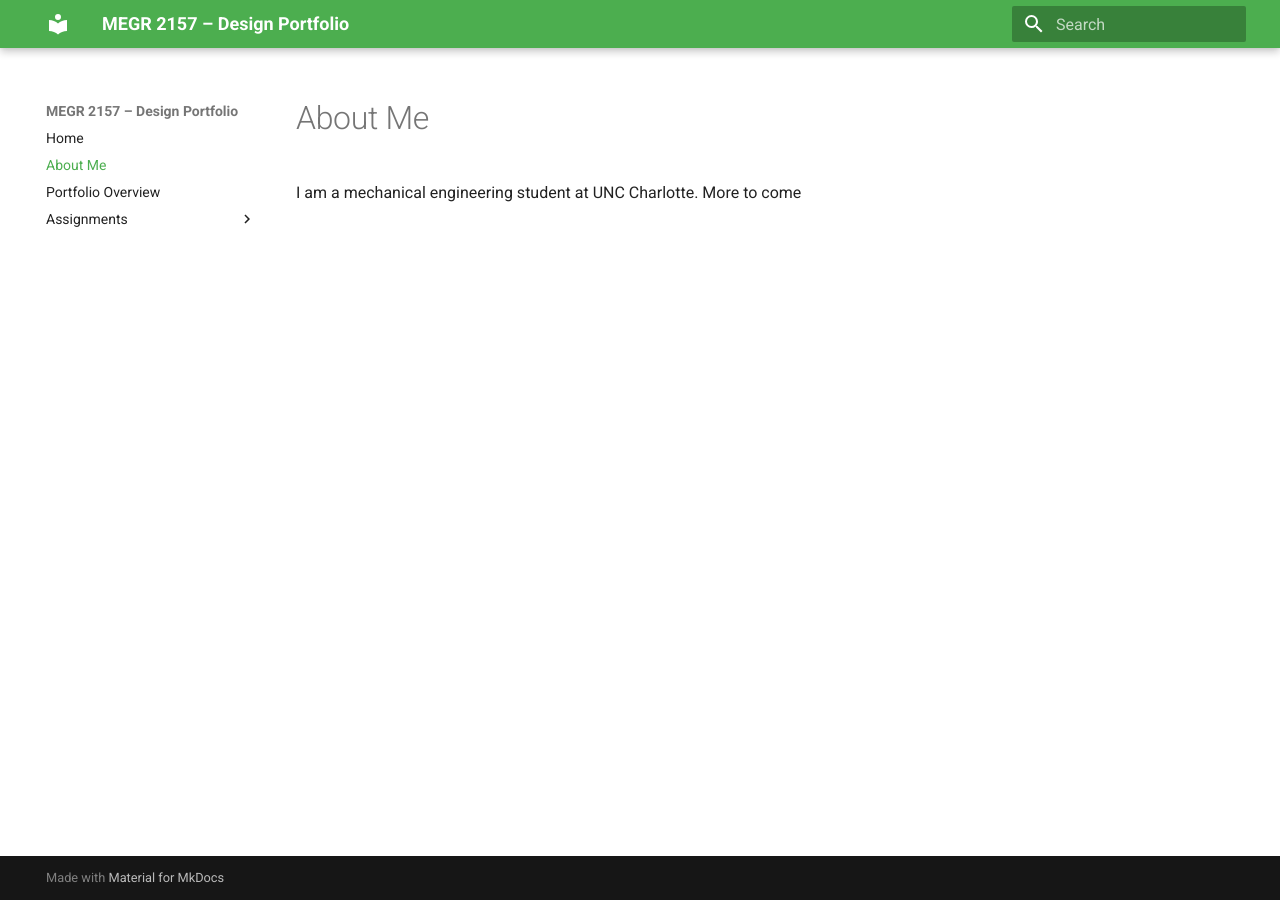
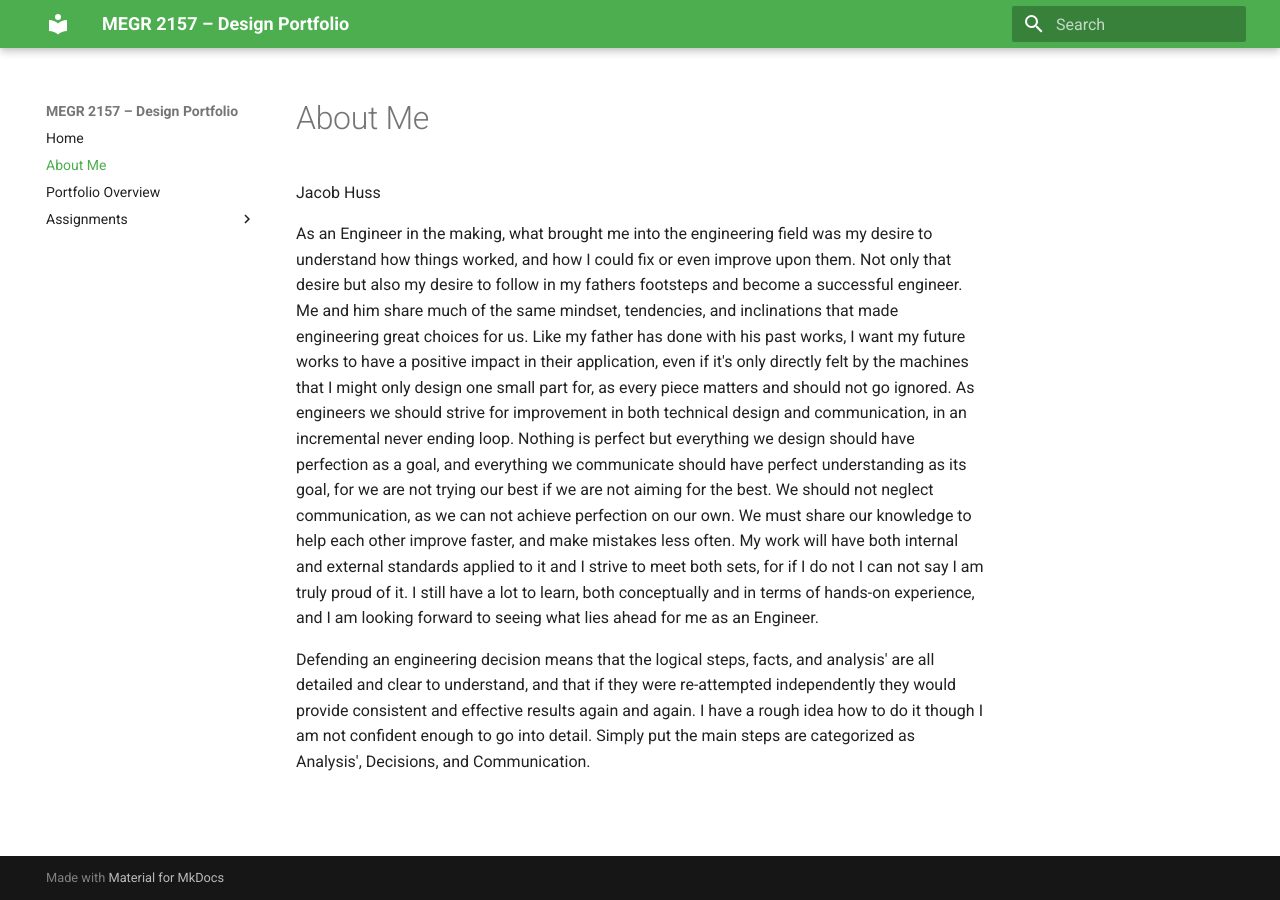
Before and after one commit to jhuss6/Jacob-Huss-s-MEGR2156-Portfolio, an MkDocs documentation site: the page built from docs/aboutme/index.md, in a window 1280 px wide. Built offline with MkDocs 1.6.1 and Material for MkDocs 9.7.7, drawn with Linux system fonts in a browser that asks for light colours.

Commit message:
Update index.md

```diff
--- a/docs/aboutme/index.md
+++ b/docs/aboutme/index.md
@@ -1,2 +1,6 @@
 #About Me
-I am a mechanical engineering student at UNC Charlotte. More to come
+Jacob Huss
+
+As an Engineer in the making, what brought me into the engineering field was my desire to understand how things worked, and how I could fix or even improve upon them. Not only that desire but also my desire to follow in my fathers footsteps and become a successful engineer. Me and him share much of the same mindset, tendencies, and inclinations that made engineering great choices for us. Like my father has done with his past works, I want my future works to have a positive impact in their application, even if it's only directly felt by the machines that I might only design one small part for, as every piece matters and should not go ignored. As engineers we should strive for improvement in both technical design and communication, in an incremental never ending loop. Nothing is perfect but everything we design should have perfection as a goal, and everything we communicate should have perfect understanding as its goal, for we are not trying our best if we are not aiming for the best. We should not neglect communication, as we can not achieve perfection on our own. We must share our knowledge to help each other improve faster, and make mistakes less often. My work will have both internal and external standards applied to it and I strive to meet both sets, for if I do not I can not say I am truly proud of it. I still have a lot to learn, both conceptually and in terms of hands-on experience, and I am looking forward to seeing what lies ahead for me as an Engineer.
+
+Defending an engineering decision means that the logical steps, facts, and analysis' are all detailed and clear to understand, and that if they were re-attempted independently they would provide consistent and effective results again and again. I have a rough idea how to do it though I am not confident enough to go into detail. Simply put the main steps are categorized as Analysis', Decisions, and Communication.
```
